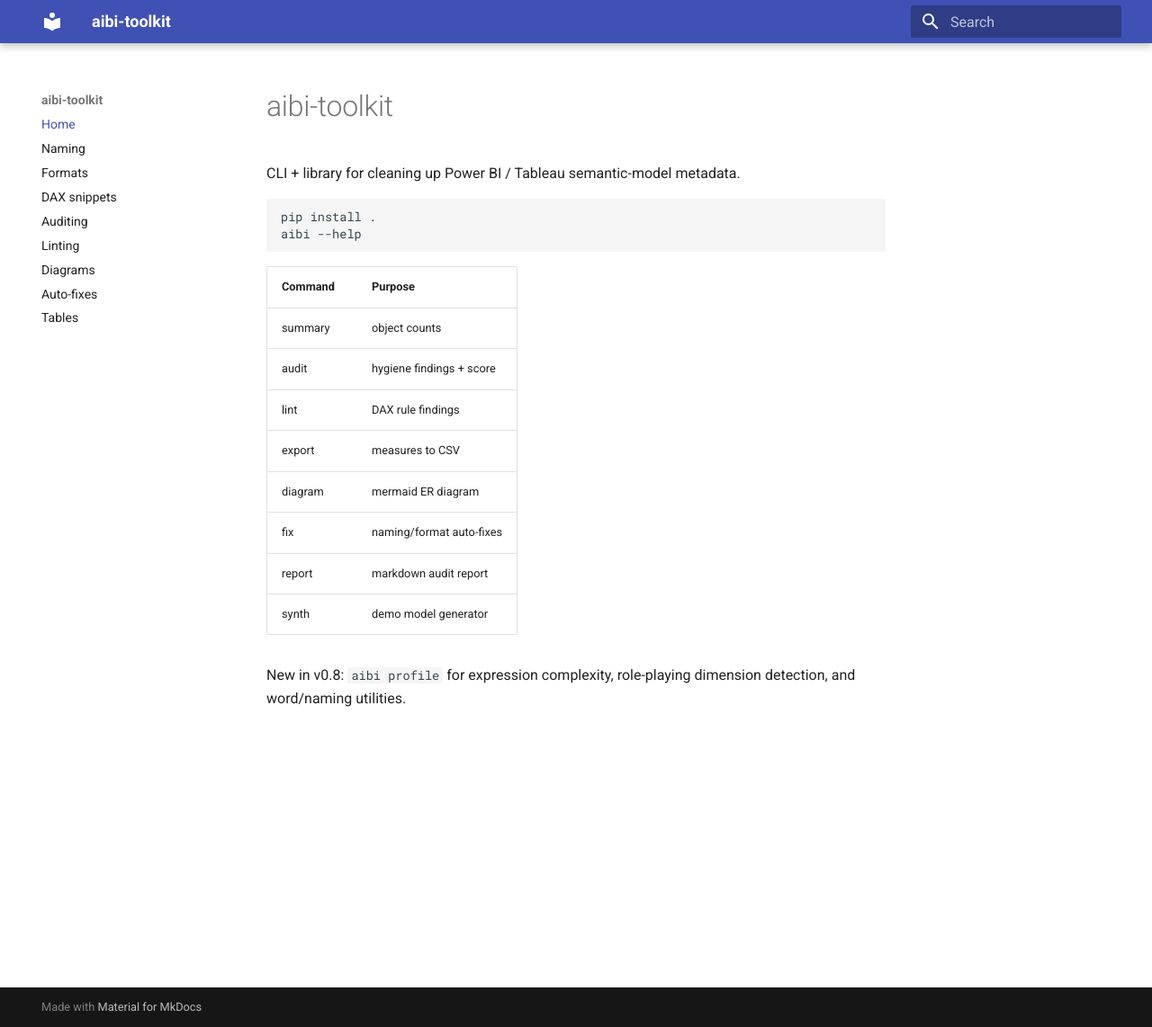
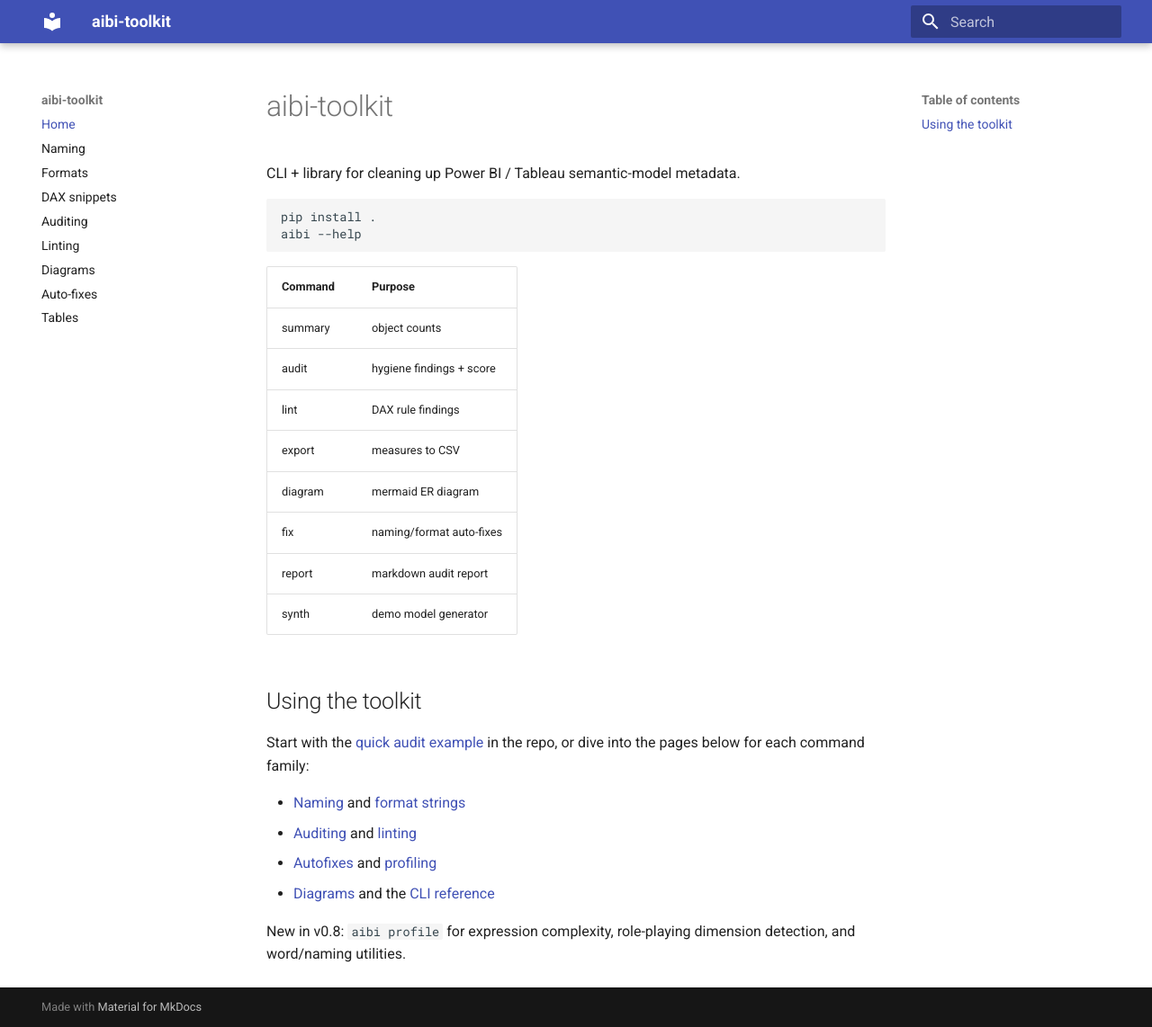
Before and after one commit to SourinRakshit-ai/aibi-toolkit, an MkDocs documentation site: the page built from docs/index.md, in a window 1280 px wide and 1142 px high. Shown: the whole window at 90% size. Built offline with MkDocs 1.6.1 and Material for MkDocs 9.7.7, drawn with Linux system fonts in a browser that asks for light colours.

Commit message:
docs: index links to the runnable examples and per-topic pages

```diff
--- a/docs/index.md
+++ b/docs/index.md
@@ -18,5 +18,15 @@
 | report   | markdown audit report            |
 | synth    | demo model generator             |
 
+## Using the toolkit
+
+Start with the [quick audit example](https://github.com/SourinRakshit-ai/aibi-toolkit/tree/main/examples#readme)
+in the repo, or dive into the pages below for each command family:
+
+- [Naming](naming.md) and [format strings](format-strings.md)
+- [Auditing](audit.md) and [linting](lint.md)
+- [Autofixes](autofix.md) and [profiling](profiling.md)
+- [Diagrams](diagram.md) and the [CLI reference](CLI.md)
+
 New in v0.8: `aibi profile` for expression complexity, role-playing
 dimension detection, and word/naming utilities.
```
